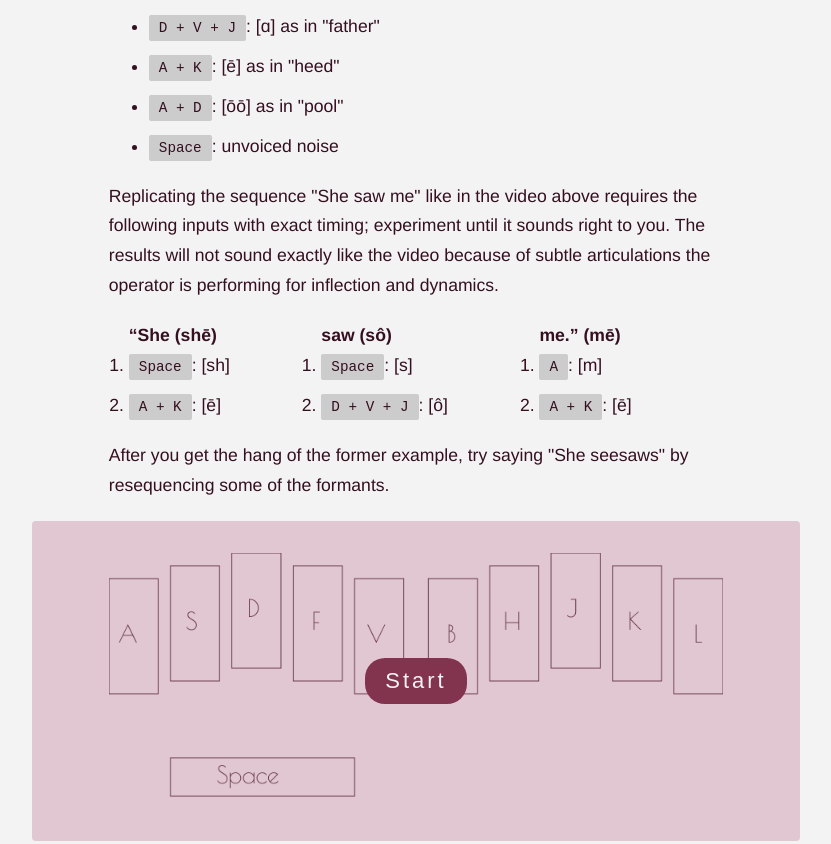
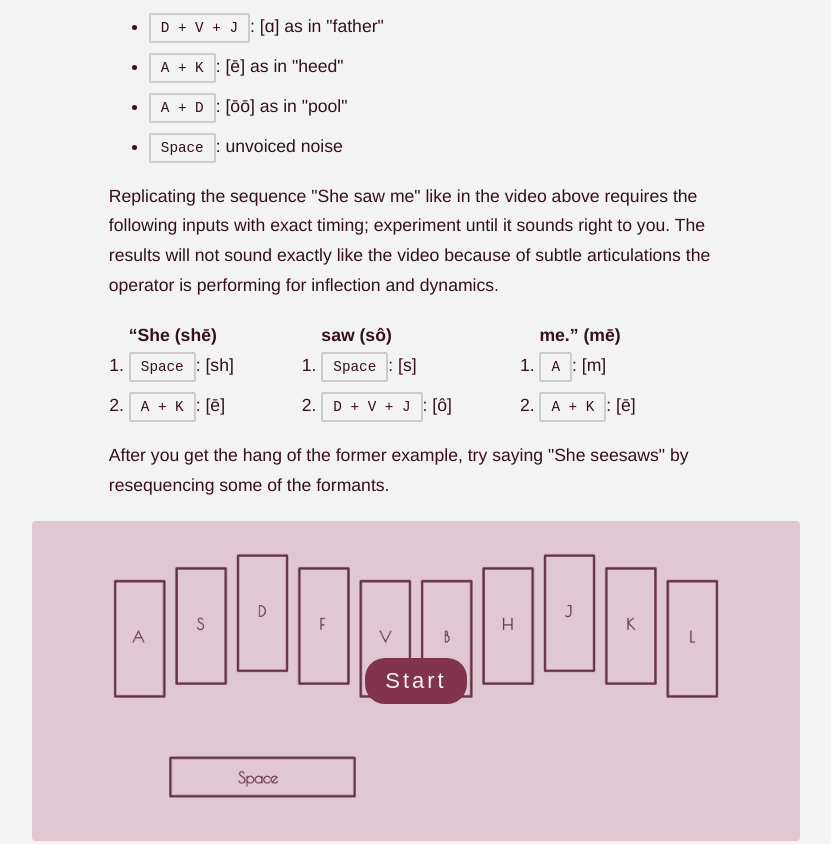
Before and after one commit to gmoe/voder, a website built with webpack: page src/index.html in a window 1280 px wide. Shown: the part 1680-2524 px from the top of the page, without its empty margins (224-1055 px from the left). Built offline with nearby package versions, Linux system fonts and the light colour scheme; files whose address does not match are found by name; a web font is replaced by a local one.

Commit message:
Minor visual fixes to console
Button text in console now scales with the canvas. Re-render canvas
exactly after the custom font loads in.

```diff
--- a/scss/styles.scss
+++ b/scss/styles.scss
@@ -1,7 +1,7 @@
 @font-face {
   font-family: 'Poiret One';
-  src: url('../fonts/PoiretOne-Regular.ttf') format('woff'),
-       url('../fonts/PoiretOne-Regular.woff') format('truetype');
+  src: url('../fonts/PoiretOne-Regular.woff') format('woff'),
+       url('../fonts/PoiretOne-Regular.ttf') format('truetype');
 }
 
 body {
@@ -75,7 +75,7 @@ kbd {
   padding-bottom: 5px;
   padding-left: 10px;
   padding-right: 10px;
-  background: #ccc;
+  border: 2px solid #ccc;
   border-radius: 2px;
 }
 
--- a/src/buttons.js
+++ b/src/buttons.js
@@ -1,80 +1,80 @@
 const buttons = [
   {
-    "boundKey": "a",
-    "displayName": "A",
-    "hitRegionName": "band0",
-    "buttonBounds": [0, 0.1, 0.08, 0.45],
-    "textBounds": [0.015, 0.35]
+    boundKey: 'a',
+    displayName: 'A',
+    hitRegionName: 'band0',
+    buttonBounds: [0.01, 0.11, 0.08, 0.45],
+    textBounds: [0.0375, 0.35]
   },
   {
-    "boundKey": "s",
-    "displayName": "S",
-    "hitRegionName": "band1",
-    "buttonBounds": [0.1, 0.05, 0.08, 0.45],
-    "textBounds": [0.125, 0.3]
+    boundKey: 's',
+    displayName: 'S',
+    hitRegionName: 'band1',
+    buttonBounds: [0.11, 0.06, 0.08, 0.45],
+    textBounds: [0.1425, 0.3]
   },
   {
-    "boundKey": "d",
-    "displayName": "D",
-    "hitRegionName": "band2",
-    "buttonBounds": [0.2, 0, 0.08, 0.45],
-    "textBounds": [0.225, 0.25]
+    boundKey: 'd',
+    displayName: 'D',
+    hitRegionName: 'band2',
+    buttonBounds: [0.21, 0.01, 0.08, 0.45],
+    textBounds: [0.2425, 0.25]
   },
   {
-    "boundKey": "f",
-    "displayName": "F",
-    "hitRegionName": "band3",
-    "buttonBounds": [0.3, 0.05, 0.08, 0.45],
-    "textBounds": [0.33, 0.3]
+    boundKey: 'f',
+    displayName: 'F',
+    hitRegionName: 'band3',
+    buttonBounds: [0.31, 0.06, 0.08, 0.45],
+    textBounds: [0.3425, 0.3]
   },
   {
-    "boundKey": "v",
-    "displayName": "V",
-    "hitRegionName": "band4",
-    "buttonBounds": [0.4, 0.1, 0.08, 0.45],
-    "textBounds": [0.42, 0.35]
+    boundKey: 'v',
+    displayName: 'V',
+    hitRegionName: 'band4',
+    buttonBounds: [0.41, 0.11, 0.08, 0.45],
+    textBounds: [0.44, 0.35]
   },
   {
-    "boundKey": " ",
-    "displayName": "Space",
-    "hitRegionName": "noise_band",
-    "buttonBounds": [0.1, 0.8, 0.3, 0.15],
-    "textBounds": [0.175, 0.9]
+    boundKey: ' ',
+    displayName: 'Space',
+    hitRegionName: 'noise_band',
+    buttonBounds: [0.1, 0.8, 0.3, 0.15],
+    textBounds: [0.21, 0.9]
   },
   {
-    "boundKey": "b",
-    "displayName": "B",
-    "hitRegionName": "band5",
-    "buttonBounds": [0.52, 0.1, 0.08, 0.45],
-    "textBounds": [0.55, 0.35]
+    boundKey: 'b',
+    displayName: 'B',
+    hitRegionName: 'band5',
+    buttonBounds: [0.51, 0.11, 0.08, 0.45],
+    textBounds: [0.545, 0.35]
   },
   {
-    "boundKey": "h",
-    "displayName": "H",
-    "hitRegionName": "band6",
-    "buttonBounds": [0.62, 0.05, 0.08, 0.45],
-    "textBounds": [0.6425, 0.3]
+    boundKey: 'h',
+    displayName: 'H',
+    hitRegionName: 'band6',
+    buttonBounds: [0.61, 0.06, 0.08, 0.45],
+    textBounds: [0.64, 0.3]
   },
   {
-    "boundKey": "j",
-    "displayName": "J",
-    "hitRegionName": "band7",
-    "buttonBounds": [0.72, 0, 0.08, 0.45],
-    "textBounds": [0.7455, 0.25]
+    boundKey: 'j',
+    displayName: 'J',
+    hitRegionName: 'band7',
+    buttonBounds: [0.71, 0.01, 0.08, 0.45],
+    textBounds: [0.7425, 0.25]
   },
   {
-    "boundKey": "k",
-    "displayName": "K",
-    "hitRegionName": "band8",
-    "buttonBounds": [0.82, 0.05, 0.08, 0.45],
-    "textBounds": [0.845, 0.3]
+    boundKey: 'k',
+    displayName: 'K',
+    hitRegionName: 'band8',
+    buttonBounds: [0.81, 0.06, 0.08, 0.45],
+    textBounds: [0.8425, 0.3]
   },
   {
-    "boundKey": "l",
-    "displayName": "L",
-    "hitRegionName": "band9",
-    "buttonBounds": [0.92, 0.1, 0.08, 0.45],
-    "textBounds": [0.9525, 0.35]
+    boundKey: 'l',
+    displayName: 'L',
+    hitRegionName: 'band9',
+    buttonBounds: [0.91, 0.11, 0.08, 0.45],
+    textBounds: [0.945, 0.35]
   }
 ];
 
--- a/src/consoleDisplay.js
+++ b/src/consoleDisplay.js
@@ -2,29 +2,35 @@ const canvasContainer = document.getElementById('canvas-container');
 const canvas = document.getElementById('console-display');
 const ctx = canvas.getContext('2d');
 
-const fillColor = '#340f20';
-const activeFillColor = '';
-const activeBorderCOlor = '';
+const FILL_COLOR = '#340f20';
+const ACTIVE_STROKE_COLOR = '#b14c6c';
+const ACTIVE_FILL_COLOR = '#b14c6c09';
 
 let buttonsPressed = {};
 
 function renderButton(button) {
-  ctx.strokeStyle = "#340f20";
+  ctx.lineJoin = 'round';
+  ctx.lineWidth = 3;
+  ctx.strokeStyle = FILL_COLOR;
+
   if (buttonsPressed[button.boundKey]) {
-    ctx.strokeStyle = "#ff0000";
+    ctx.fillStyle = ACTIVE_FILL_COLOR;
+    ctx.strokeStyle = ACTIVE_STROKE_COLOR;
+    ctx.fillRect(...button.buttonBounds);
   }
+
   ctx.strokeRect(...button.buttonBounds);
+
+  ctx.fillStyle = FILL_COLOR;
   ctx.fillText(button.displayName, ...button.textBounds);
 }
 
 function renderConsole(buttons) {
-  ctx.font = "30px Poiret One";
-  ctx.fillStyle = "#340f20";
+  ctx.font = `bold ${Math.floor(ctx.canvas.width / 40)}px Poiret One`;
+  ctx.fillStyle = FILL_COLOR;
   ctx.clearRect(0, 0, canvas.width, canvas.height);
 
-  for (let i = 0; i < buttons.length; ++i) {
-    renderButton(buttons[i]);
-  }
+  buttons.forEach(renderButton);
 }
 
 module.exports = {
--- a/src/index.html
+++ b/src/index.html
@@ -3,14 +3,15 @@
 <head>
   <meta charset="utf-8">
   <meta name="viewport" content="width=device-width, user-scalable=no">
+  <meta name="description" content="A web emulation of Bell Labs VODER speech synthesizer from the 1939-40 New York World's Fair.">
 
   <title>Voder Speech Synthesizer (1939)</title>
 
   <link rel="stylesheet" href="https://maxcdn.bootstrapcdn.com/font-awesome/4.6.2/css/font-awesome.min.css">
   <link rel="icon" sizes="16x16 32x32" href="favicon.ico">
-  <link rel="apple-touch-icon-precomposed" href="img/favicon-152.png">
+  <link rel="apple-touch-icon-precomposed" href="assets/favicon-152.png">
   <meta name="msapplication-TileColor" content="340f20">
-  <meta name="msapplication-TileImage" content="img/favicon-144.png">
+  <meta name="msapplication-TileImage" content="assets/favicon-144.png">
 </head>
 
 <body>
@@ -19,7 +20,7 @@
   <main>
     <header>
       <h1 class="site-title">The Voder</h1>
-      <img id="logo" src="img/logo_final.svg" alt="Voder Logo, as seen on the original 1939 World's Fair poster.">
+      <img id="logo" src="assets/logo_final.svg" alt="Voder Logo, as seen on the original 1939 World's Fair poster.">
     </header>
     <section>
       <p>
@@ -113,7 +114,7 @@
       <div id="footerContent">
 
         <img id="footer-console-operator"
-          src="img/console_operator.svg"
+          src="assets/console_operator.svg"
           alt="Illustration of woman at Voder console">
 
         <span class="footer-message">Bell System Exhibit</span>
@@ -127,13 +128,12 @@
           <a aria-label="Griffin Moe's Twitter account." href="http://twitter.com/griffin_moe">
             <span class="fa fa-twitter fa-2x"></span>
           </a>
-          <a aria-label="Griffin Moe's résumé and personal site." href="http://griffinmoe.com/">
+          <a aria-label="Griffin Moe's résumé and personal site." href="http://griffin.moe/">
             <span class="fa fa-laptop fa-2x"></span>
           </a>
         </div>
       </div>
     </footer>
   </main>
-  <script src="bundle.js"></script>
 </body>
 </html>
--- a/src/main.js
+++ b/src/main.js
@@ -23,10 +23,11 @@ function resizeCanvas() {
     const hRatio = canvasContainer.clientHeight;
     const [x, y, w, h] = button.buttonBounds;
     const [tX, tY] = button.textBounds;
-    return Object.assign({}, button, {
+    return {
+      ...button,
       buttonBounds: [x * wRatio, y * hRatio, w * wRatio, h * hRatio],
       textBounds: [tX * wRatio, tY * hRatio],
-    });
+    };
   });
   VoderConsole.render(buttonLayout);
 }
@@ -49,12 +50,6 @@ window.addEventListener('keyup', function(event) {
   Synthesis.updateState({ [eventKey]: false });
   VoderConsole.updateState({ [eventKey]: false });
   VoderConsole.render(buttonLayout);
-});
-
-canvas.addEventListener('mousedown', function(event) {
-});
-
-canvas.addEventListener('mouseup', function(event) {
 });
 
 canvas.addEventListener('touchstart', function(event) {
@@ -108,4 +103,12 @@ canvas.addEventListener('contextmenu', function(event) {
 });
 
 // Re-render after font file loads
-setTimeout(() => VoderConsole.render(buttonLayout), 1000);
+const poiretOneFont = new FontFace('Poiret One', 'url(/assets/PoiretOne-Regular.woff)');
+poiretOneFont.load().then(
+  () => {
+    VoderConsole.render(buttonLayout);
+  },
+  (error) => {
+    console.error(error);
+  }
+);
--- a/webpack.config.js
+++ b/webpack.config.js
@@ -8,7 +8,7 @@ module.exports = {
     clean: true,
     path: path.resolve(__dirname, 'dist'),
     filename: '[name].js',
-    assetModuleFilename: 'img/[name][ext]',
+    assetModuleFilename: 'assets/[name][ext]',
   },
   module: {
     rules: [
```
Also changed, not shown: README.md.
